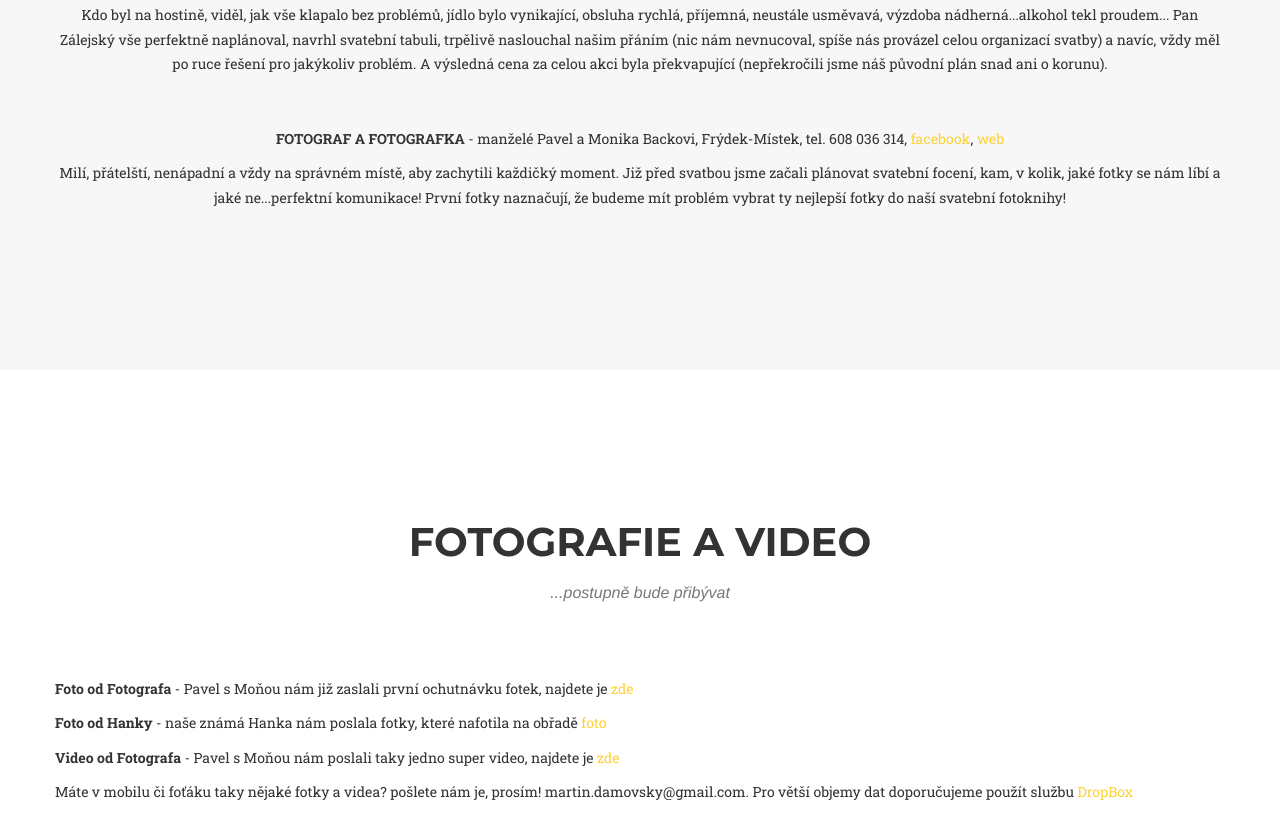
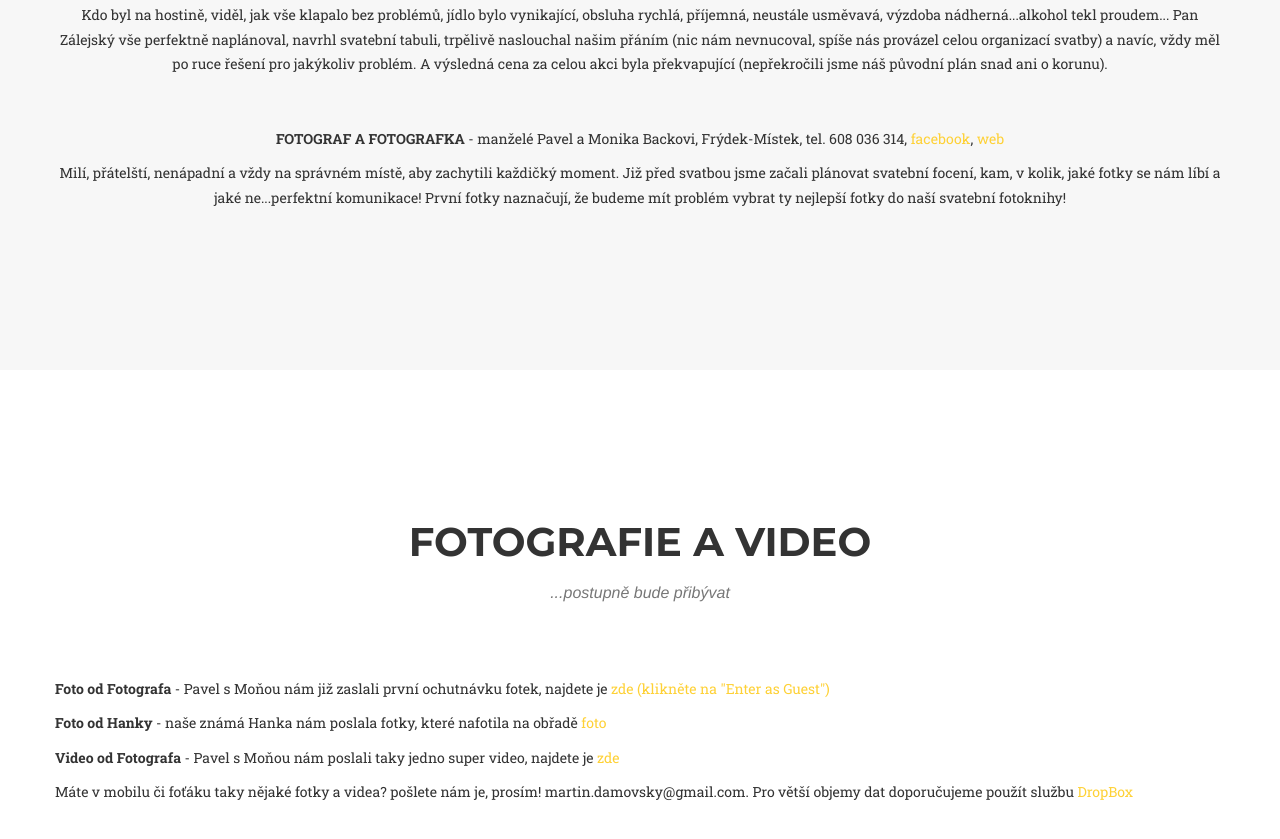
Before and after one commit to damovsky/damovsky.github.io, a plain HTML site: page index.html in a window 1280 px wide. Shown: the part 1712-2551 px from the top of the page. Drawn offline with nearby package versions, Linux system fonts and the light colour scheme; a web font is replaced by a local one.

Commit message:
changed photogallery

```diff
--- a/index.html
+++ b/index.html
@@ -137,7 +137,7 @@ Milí, přátelští, nenápadní a vždy na správném místě, aby zachytili k
             <div class="row">
 
 <p>
-<strong>Foto od Fotografa</strong> - Pavel s Moňou nám již zaslali první ochutnávku fotek, najdete je <a href="https://www.dropbox.com/sh/bs6tpi9yie8rtag/AACPqmpAKqDHkdc5bSf8FVmPa?dl=0" target="_blank">zde</a>
+<strong>Foto od Fotografa</strong> - Pavel s Moňou nám již zaslali první ochutnávku fotek, najdete je <a href="http://backovi.pixieset.com/svatba-marketa-martin/" target="_blank">zde (klikněte na "Enter as Guest")</a>
 </p>
 
 <p>
```
